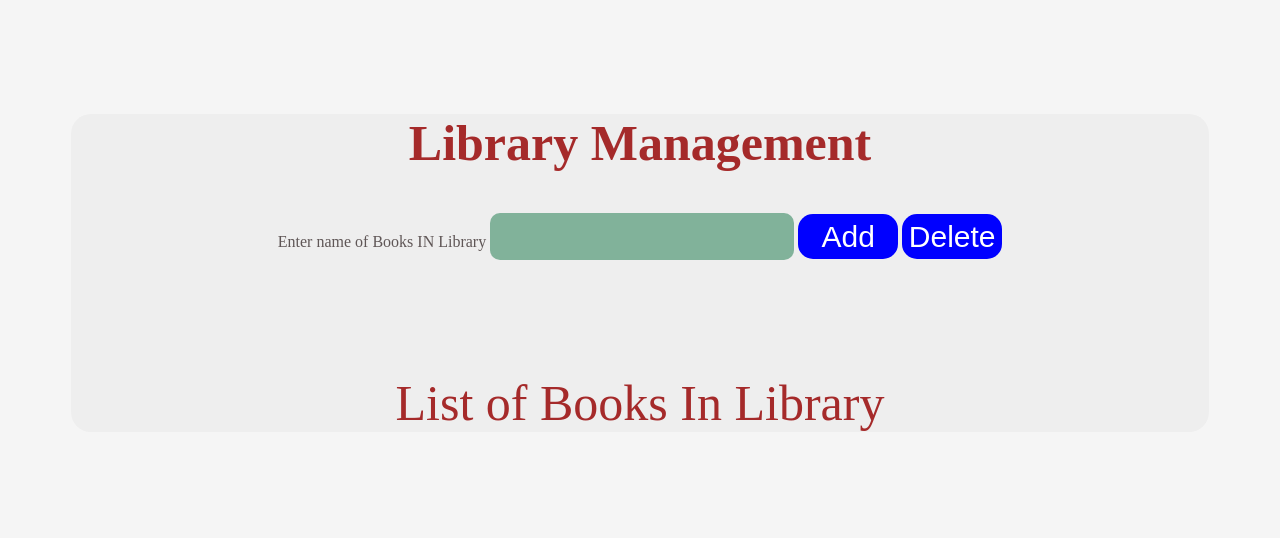
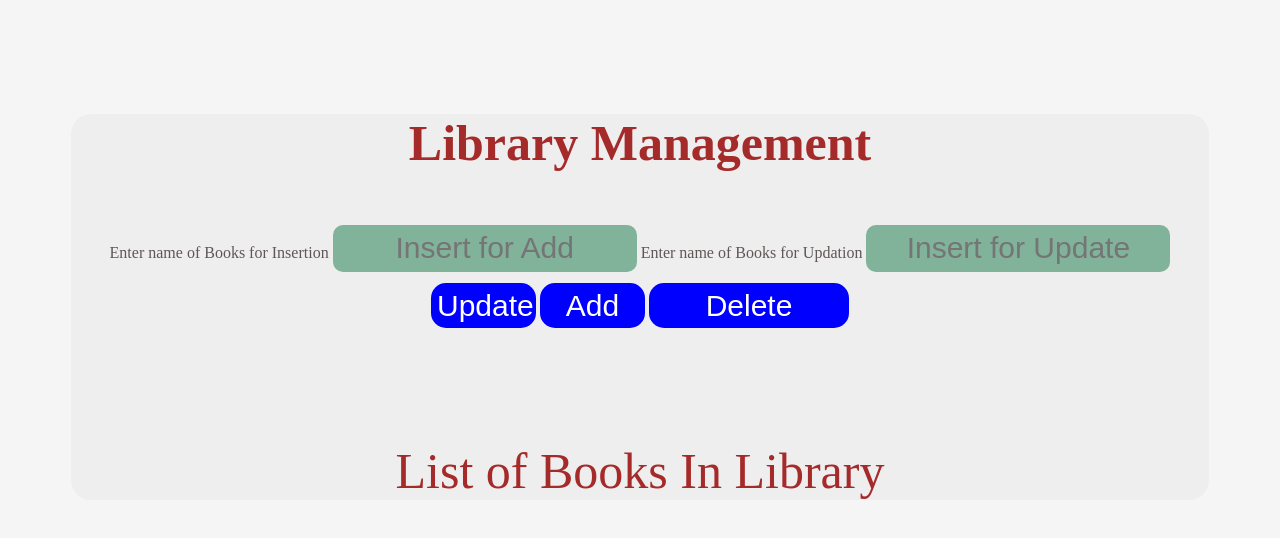
Before and after one commit to Gaurav007MernStack/Library-Book-s-List, a plain HTML site: page index.html in a window 1280 px wide. Drawn offline with Linux system fonts and the light colour scheme.

Commit message:
+gaurav Update list option Added

```diff
--- a/index.html
+++ b/index.html
@@ -9,8 +9,11 @@
 <body>
     <div class="main">
         <h2 class="Head">Library Management</h2>
-        <label>Enter name of Books IN Library</label>
-        <input type="text" id="input"></input>
+        <label>Enter name of Books for Insertion</label>
+        <input type="text" placeholder="Insert for Add" id="input"></input>
+        <label>Enter name of Books for Updation</label>
+        <input type="text" placeholder="Insert for Update" id="inputUpdate"></input>
+        <input type="button" id="update" value="Update" onclick="update(input.value)"></input>
         <input type="button" id="add" value="Add" onclick="add(input.value)"></input>
         <input type="button" id="delete" value="Delete" onclick="remove(input.value)"></input>
         <div class="column">
--- a/main.js
+++ b/main.js
@@ -1,4 +1,5 @@
 var employeeList=[];
+console.log(employeeList);
 function add(val){
     if(val!=""){
         if(employeeList.includes(val)){
@@ -26,6 +27,22 @@ function remove(val){
         document.getElementById("input").value="";
     }
 }
+function update(val){
+    console.log(employeeList);
+    if(employeeList.includes(val)){
+        var del=employeeList.indexOf(val);
+        var Values = document.getElementById("inputUpdate").value;
+        employeeList.splice(del,1,Values);
+        document.getElementById("input").value="";
+        document.getElementById("inputUpdate").value="";
+        console.log(employeeList)
+        updateUI();
+    }else{
+        alert("Name not Exist")
+        document.getElementById("input").value="";
+        document.getElementById("inputUpdate").value="";
+    }
+}
 function updateUI(){
     let list = document.querySelector('#ListOfEmployess');
     list.innerHTML = "";
--- a/style.css
+++ b/style.css
@@ -31,7 +31,7 @@ label{
     color: white;
     background-color: blue;
     height: 45px;
-    width: 100px;
+    width: 105px;
 }
 #delete{
     border: none;
@@ -39,7 +39,15 @@ label{
     color: white;
     background-color: blue;
     height: 45px;
-    width: 100px;
+    width: 200px;
+}
+#update{
+    border: none;
+    border-radius: 15px;
+    color: white;
+    background-color: blue;
+    height: 45px;
+    width: 105px;
 }
 input{
     border: none;
@@ -49,4 +57,5 @@ input{
     background-color: #81b29a;
     font-size: 30px;
     text-align: center;
+    margin-block-start: 1%;
 }
```
